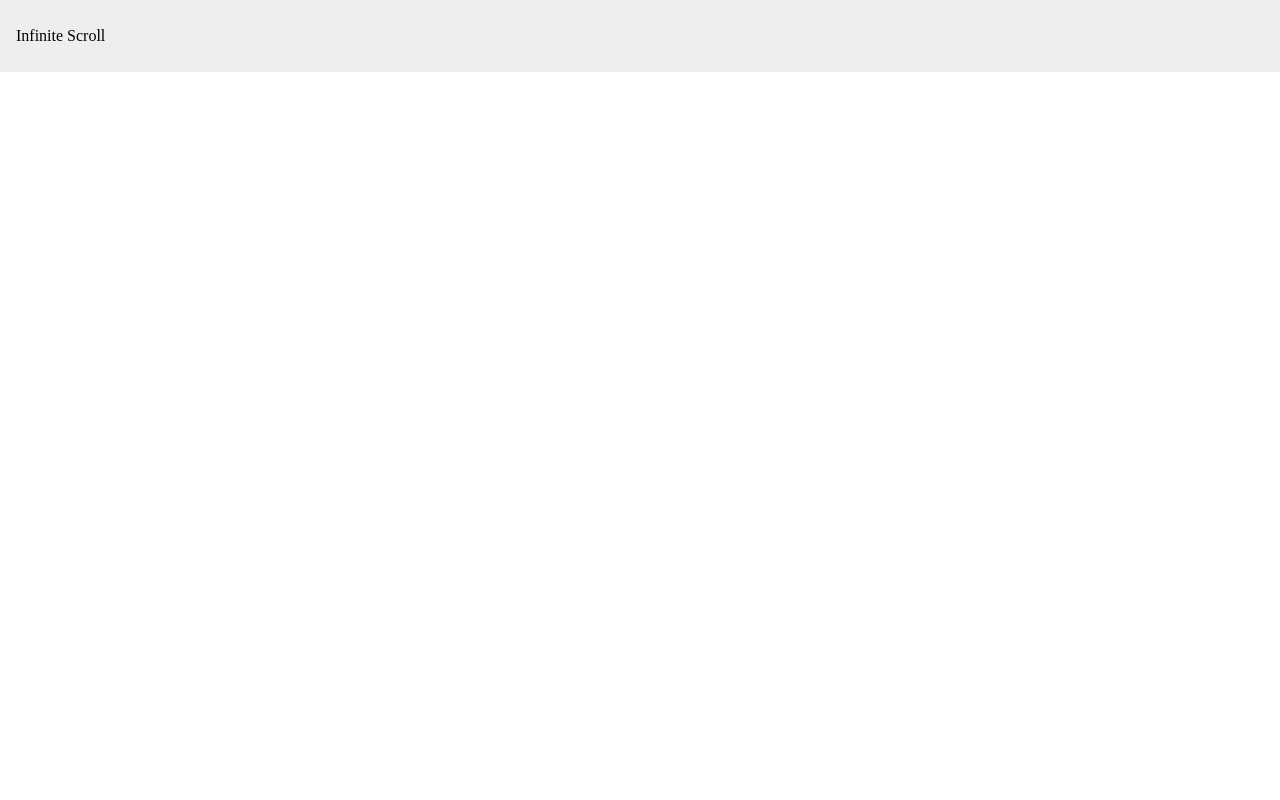
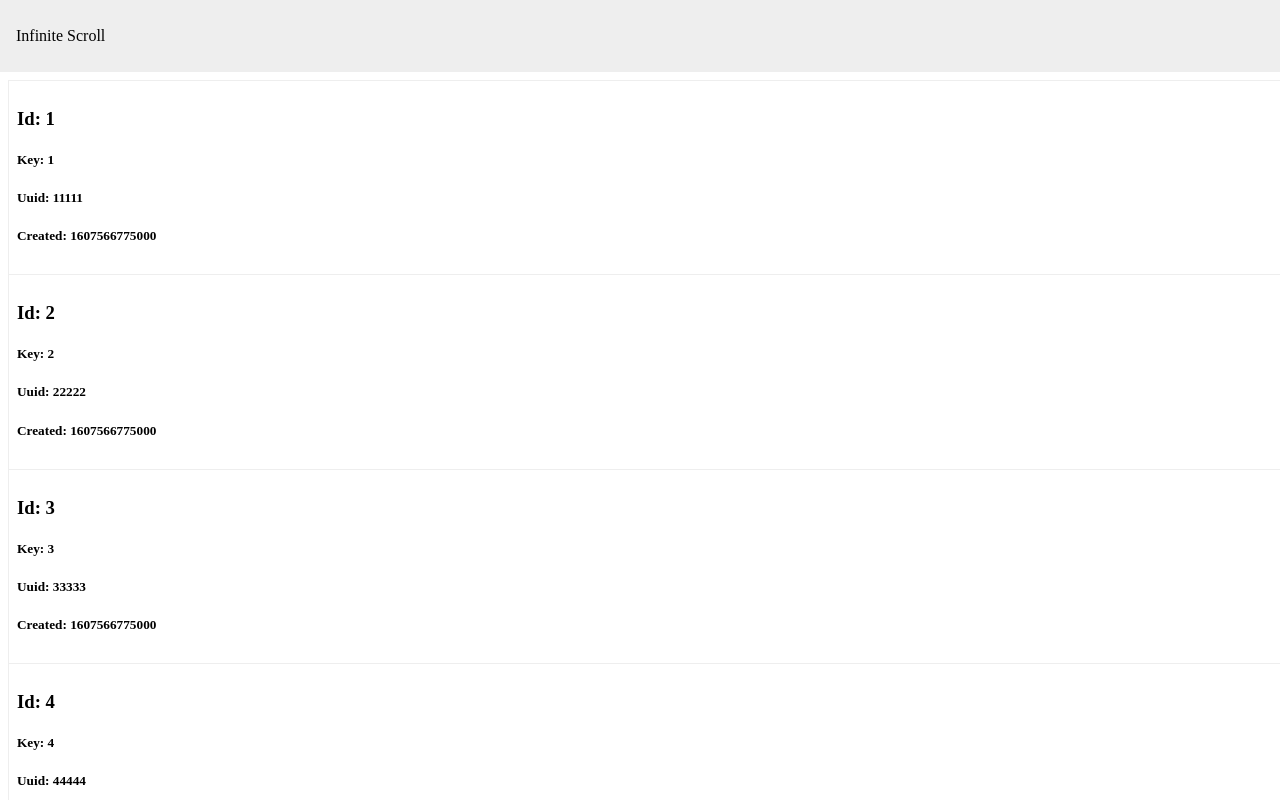
Before and after one commit to AlwaysAwake/infinite-scroll, a React app: page / in a window 1280 px wide. Shown: the top 800 px of the page. Built offline with nearby package versions, Linux system fonts and the light colour scheme.

Commit message:
:lipstick: 아이템 기본 스타일 추가, Mock data 이용해서 연동

```diff
--- a/src/components/App.js
+++ b/src/components/App.js
@@ -1,11 +1,24 @@
 import React from 'react';
 import Header from './Header';
+import ContentItem from './ContentItem';
 import style from './App.scss';
+
+const list = [1, 2, 3, 4, 5].map(key => ({
+  id: key,
+  key,
+  uuid: String(key).repeat(5),
+  created: Date.now()
+}));
 
 const App = () => {
   return (
     <div className={style.container}>
       <Header />
+      <div className={style.contents_wrapper}>
+        {list.map(item => (
+          <ContentItem {...item} itemKey={item.key} />
+        ))}
+      </div>
     </div>
   );
 };
--- a/src/components/App.scss
+++ b/src/components/App.scss
@@ -11,3 +11,8 @@
   display: flex;
   flex-direction: column;
 }
+
+.contents_wrapper {
+  width: 100%;
+  padding: 8px;
+}
--- /dev/null
+++ b/src/components/ContentItem.js
@@ -0,0 +1,15 @@
+import React from 'react';
+import style from './ContentItem.scss';
+
+const ContentItem = ({id, itemKey, uuid, created}) => {
+  return (
+    <div className={style.wrapper}>
+      <h3>Id: {id}</h3>
+      <h5>Key: {itemKey}</h5>
+      <h5>Uuid: {uuid}</h5>
+      <h5>Created: {created}</h5>
+    </div>
+  );
+};
+
+export default ContentItem;
--- /dev/null
+++ b/src/components/ContentItem.scss
@@ -0,0 +1,9 @@
+.wrapper {
+  min-height: 120px;
+  border: 1px solid #eee;
+  padding: 8px;
+}
+
+.wrapper + .wrapper {
+  border-top: none;
+}
```
